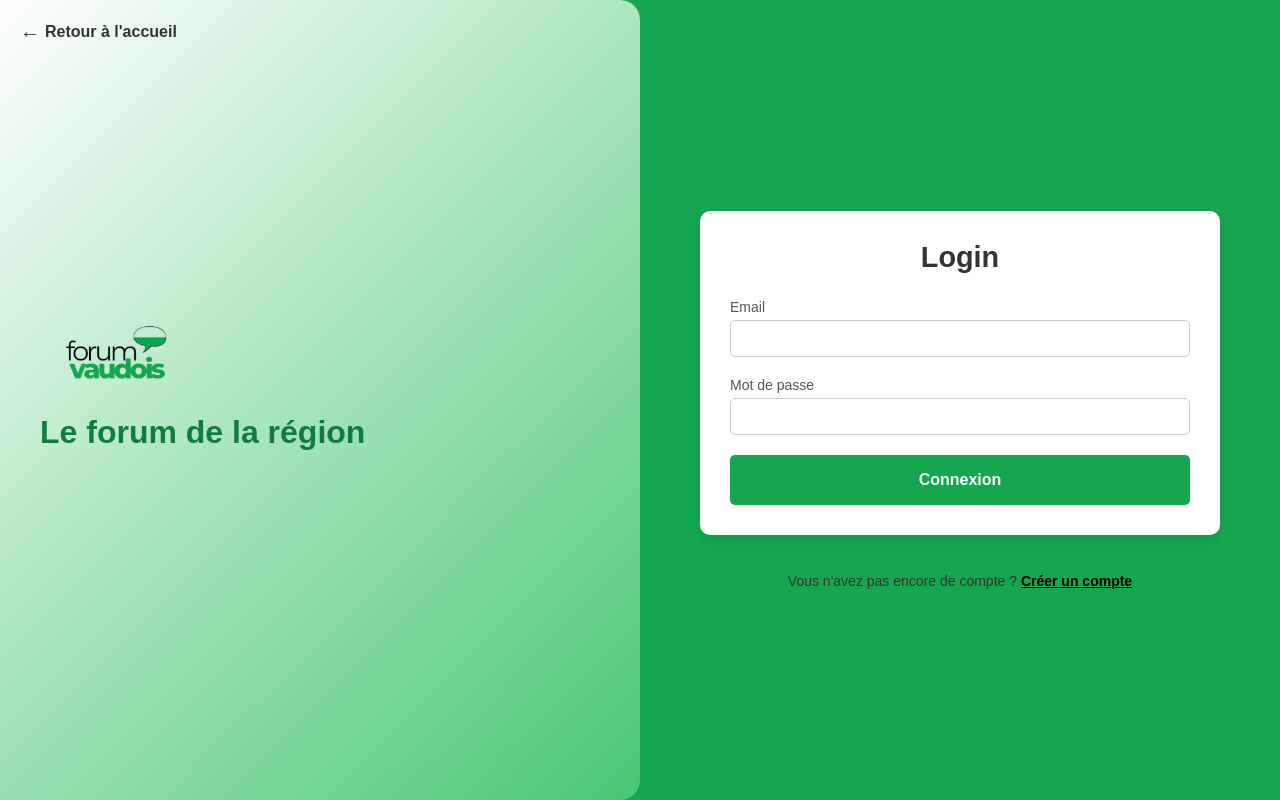
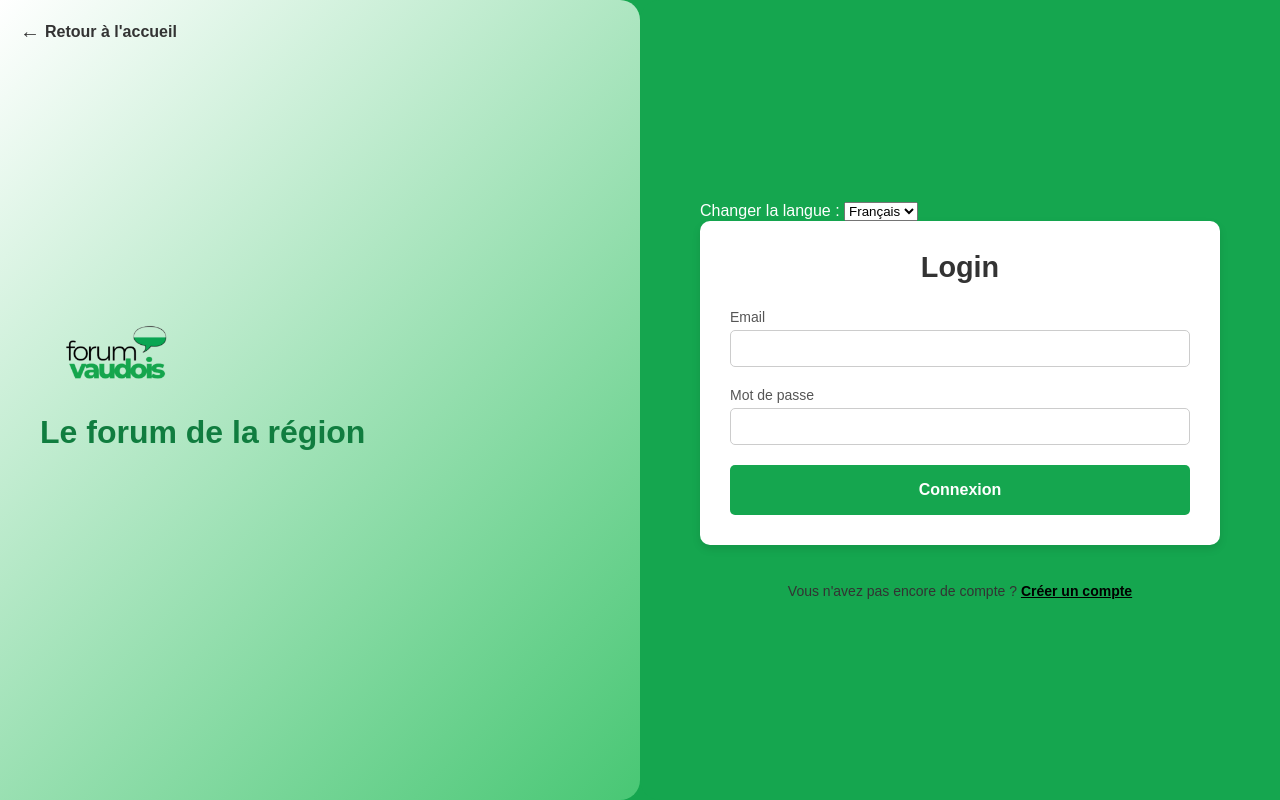
Before and after one commit to AgatheMakumbi/forumVaudois, a PHP site: page /ForumVaudois/pages/login.php in a window 1280 px wide. Run offline with PHP 8.4, Linux system fonts and the light colour scheme; data comes from the database, SQL or seed files in the repository.

Commit message:
ajout du choix de langue sur la page login

```diff
--- a/pages/login.php
+++ b/pages/login.php
@@ -74,6 +74,7 @@ if ($_SERVER['REQUEST_METHOD'] === 'POST') {
     }
 }
 ?>
+
 <!DOCTYPE html>
 <html lang="en">
 
@@ -98,6 +99,19 @@ if ($_SERVER['REQUEST_METHOD'] === 'POST') {
 
             <!-- Section droite : Formulaire de connexion -->
             <div class="right-side">
+                <!-- Sélecteur de langue -->
+                <div class="language-selector">
+                    <form method="GET">
+                        <label for="language"><?php echo $messages['change_language']; ?></label>
+                        <select name="lang" id="language" onchange="this.form.submit()">
+                            <option value="fr" <?php echo $lang == 'fr' ? 'selected' : ''; ?>>Français</option>
+                            <option value="en" <?php echo $lang == 'en' ? 'selected' : ''; ?>>English</option>
+                            <option value="de" <?php echo $lang == 'de' ? 'selected' : ''; ?>>Deutsch</option>
+                            <option value="it" <?php echo $lang == 'it' ? 'selected' : ''; ?>>Italiano</option>
+                        </select>
+                    </form>
+                </div>
+
                 <form class="login-form signup-form" action="login.php" method="POST">
                     <h2 class="form-title">Login</h2>
 
```
